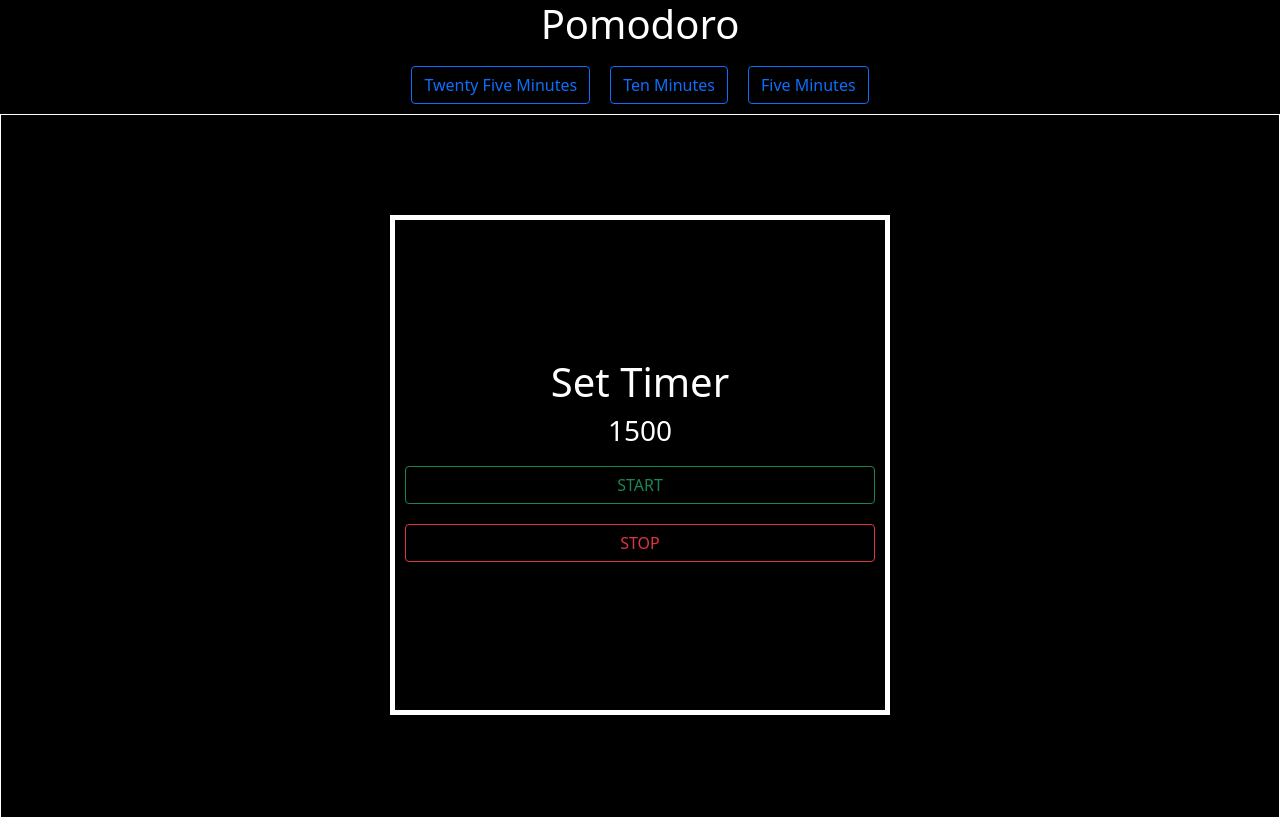
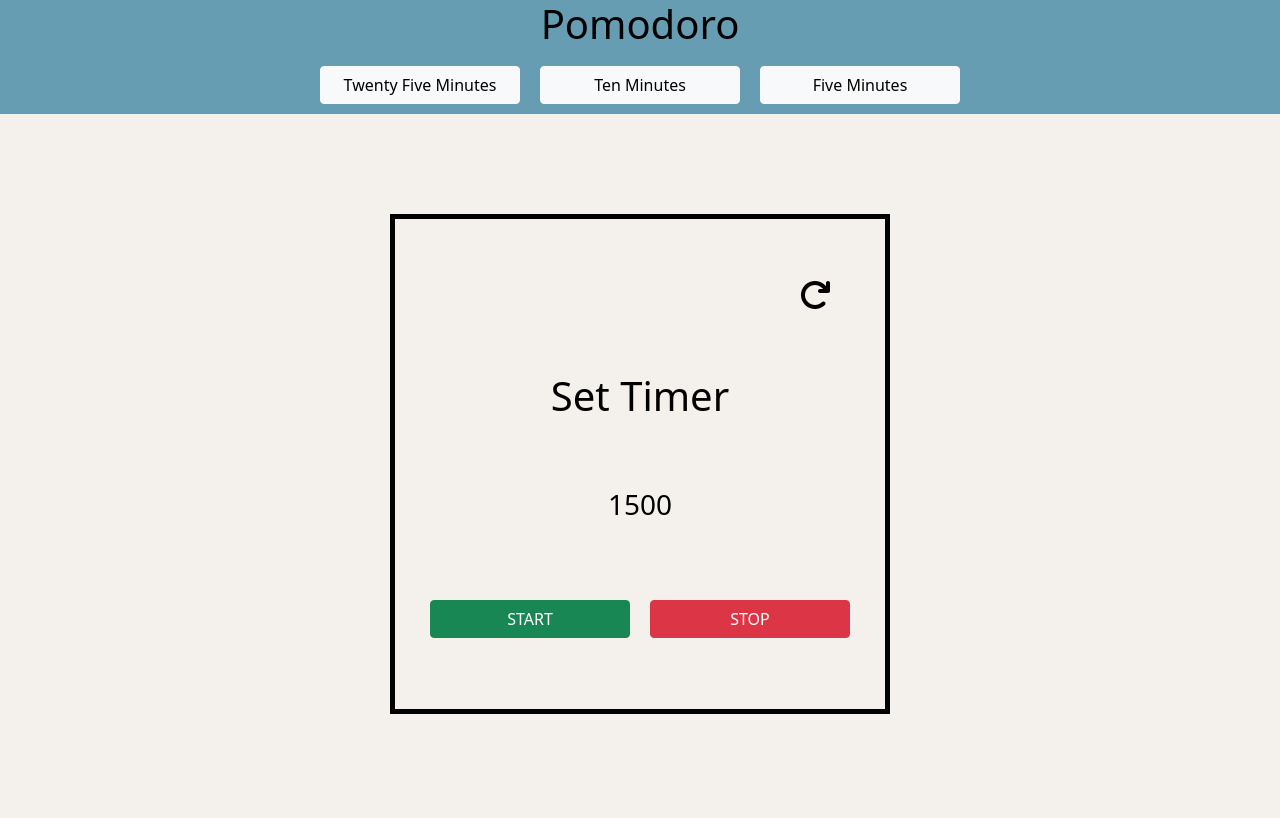
Before and after one commit to ShayFae/pomodoro-timer, a React (Create React App) app: page / in a window 1280 px wide. Built offline with nearby package versions, Linux system fonts and the light colour scheme; no server answers.

Commit message:
add icon and css

```diff
--- a/package.json
+++ b/package.json
@@ -3,6 +3,10 @@
   "version": "0.1.0",
   "private": true,
   "dependencies": {
+    "@fortawesome/fontawesome-free-regular": "^5.0.13",
+    "@fortawesome/fontawesome-svg-core": "^6.1.1",
+    "@fortawesome/free-solid-svg-icons": "^6.1.1",
+    "@fortawesome/react-fontawesome": "^0.1.18",
     "@testing-library/jest-dom": "^5.16.4",
     "@testing-library/react": "^13.0.1",
     "@testing-library/user-event": "^13.5.0",
--- a/src/App.css
+++ b/src/App.css
@@ -1,8 +1,13 @@
 div {
   text-align: center;
-  background-color: black;
-  color: white;
+  background-color: #f4f1ec;
+  color: BLACK;
   /* margin-top: 20px; */
+
+}
+
+nav {
+  background-color: #669DB3FF;
 }
 
 /* .container {
--- a/src/App.js
+++ b/src/App.js
@@ -4,16 +4,23 @@ import Ten from './component/Ten';
 import Five from './component/Five';
 import { useState } from 'react';
 import 'bootstrap/dist/css/bootstrap.min.css';
+import { library } from '@fortawesome/fontawesome-svg-core'
+// import { FontAwesomeIcon} from '@fortawesome/react-fontawesome';
+import { faArrowRotateRight } from '@fortawesome/free-solid-svg-icons'
+
+library.add(faArrowRotateRight)
 
 function App() {
   const [find, setFind] = useState('one');
 
   return (
     <div className="App">
+      <nav>
         <h1>Pomodoro</h1>
-        <button class="btn btn-outline-primary" onClick={() => setFind('one')}>Twenty Five Minutes</button>
-        <button class="btn btn-outline-primary" onClick={() => setFind('two')}>Ten Minutes</button>
-        <button class="btn btn-outline-primary" onClick={() => setFind('three')}>Five Minutes</button>
+        <button class="btn btn-light" onClick={() => setFind('one')}>Twenty Five Minutes</button>
+        <button class="btn btn-light" onClick={() => setFind('two')}>Ten Minutes</button>
+        <button class="btn btn-light" onClick={() => setFind('three')}>Five Minutes</button>
+        </nav>
       <div className='container'>
         {find === 'one' && <Twenty />}
         {find === 'two' && <Ten />}
--- a/src/component/Five.js
+++ b/src/component/Five.js
@@ -2,6 +2,7 @@ import './Timer.css'
 import { useEffect, useState } from 'react'
 import useSound from 'use-sound';
 import sounds from '../sounds/420504__jfrecords__uprising3.wav';
+import { FontAwesomeIcon} from '@fortawesome/react-fontawesome';
 
 export default function Meep() {
   const [start, setStart] = useState(false);
@@ -21,11 +22,15 @@ export default function Meep() {
   return (
     <div className="timer">
       <div className='test'>
+      <FontAwesomeIcon icon="arrow-rotate-right" size='2x' className='arrow'/>
+        {/* <button></button> */}
         <h1>Set Timer</h1>
            <h3>{num}</h3>
-            <button class="btn btn-outline-success" onClick={() => setStart(true)}>START</button>
-            <button class="btn btn-outline-danger" onClick={() => setStart(false)}>STOP</button>
+           <div className='stop-start'>
+            <button class="btn btn-success" onClick={() => setStart(true)}>START</button>
+            <button class="btn btn-danger" onClick={() => setStart(false)}>STOP</button>
             {num === 0 && play()}
+            </div>
        </div>
     </div>
   );
--- a/src/component/Ten.js
+++ b/src/component/Ten.js
@@ -2,7 +2,7 @@ import './Timer.css'
 import { useEffect, useState } from 'react'
 import useSound from 'use-sound';
 import sounds from '../sounds/420504__jfrecords__uprising3.wav';
-
+import { FontAwesomeIcon} from '@fortawesome/react-fontawesome';
 
 export default function Meep() {
   const [start, setStart] = useState(false);
@@ -23,11 +23,15 @@ export default function Meep() {
   return (
     <div className="timer">
       <div className='test'>
+      <FontAwesomeIcon icon="arrow-rotate-right" size='2x' className='arrow'/>
         <h1>Set Timer</h1>
           <h3>{num} </h3>
-            <button class="btn btn-outline-success" onClick={() => setStart(true)}>START</button>
-            <button class="btn btn-outline-danger" onClick={() => setStart(false)}>STOP</button>
+          <div className='stop-start'>
+
+            <button class="btn btn-success" onClick={() => setStart(true)}>START</button>
+            <button class="btn btn-danger" onClick={() => setStart(false)}>STOP</button>
             {num === 0 && play()}
+            </div>
       </div>
     </div>
   );
--- a/src/component/Timer.css
+++ b/src/component/Timer.css
@@ -2,9 +2,6 @@
   display: flex;
   justify-content: center;
   text-align: center;
-  /* margin: 150px; */
-  /* margin-top: 150px; */
-  border: 1px solid white;
   height: 88%;
   width: 100%;
   left: 0;
@@ -19,14 +16,18 @@ button {
   margin-top: 100px;
   display: flex;
   flex-direction: column;
-  justify-content: center;
-  border: 5px solid white;
+  /* justify-content: center; */
+  border: 5px solid black;
   width: 500px;
   height: 500px;
-  /* padding: 100px; */
+  justify-content: space-evenly;
+
 }
 
+.arrow {
+margin-left: 350px;
+}
 
-/* .action-button {
-  margin-top: 50px !important;
-}  */
+.btn {
+  width: 200px;
+}
--- a/src/component/Twenty.js
+++ b/src/component/Twenty.js
@@ -2,6 +2,7 @@ import './Timer.css'
 import { useEffect, useState } from 'react'
 import useSound from 'use-sound';
 import sounds from '../sounds/420504__jfrecords__uprising3.wav';
+import { FontAwesomeIcon} from '@fortawesome/react-fontawesome';
 
 export default function Timer() {
   const [start, setStart] = useState(false);
@@ -22,11 +23,14 @@ export default function Timer() {
   return (
     <div className="timer">
       <div className='test'>
+      <FontAwesomeIcon icon="arrow-rotate-right" size='2x' className='arrow'/>
         <h1>Set Timer</h1>
           <h3>{num} </h3>
-           <button className="action-button" class="btn btn-outline-success" onClick={() => setStart(true)}>START</button>
-           <button className="action-button" class="btn btn-outline-danger" onClick={() => setStart(false)}>STOP</button>
+          <div className='stop-start'>
+           <button className="action-button"  class="btn btn-success" onClick={() => setStart(true)}>START</button>
+           <button className="action-button" class="btn btn-danger" onClick={() => setStart(false)}>STOP</button>
            {num === 0 && play()}
+           </div>
         </div>
     </div>
   );
```
Also changed, not shown: 1 other file (tests, documents, lock files or other folders).
